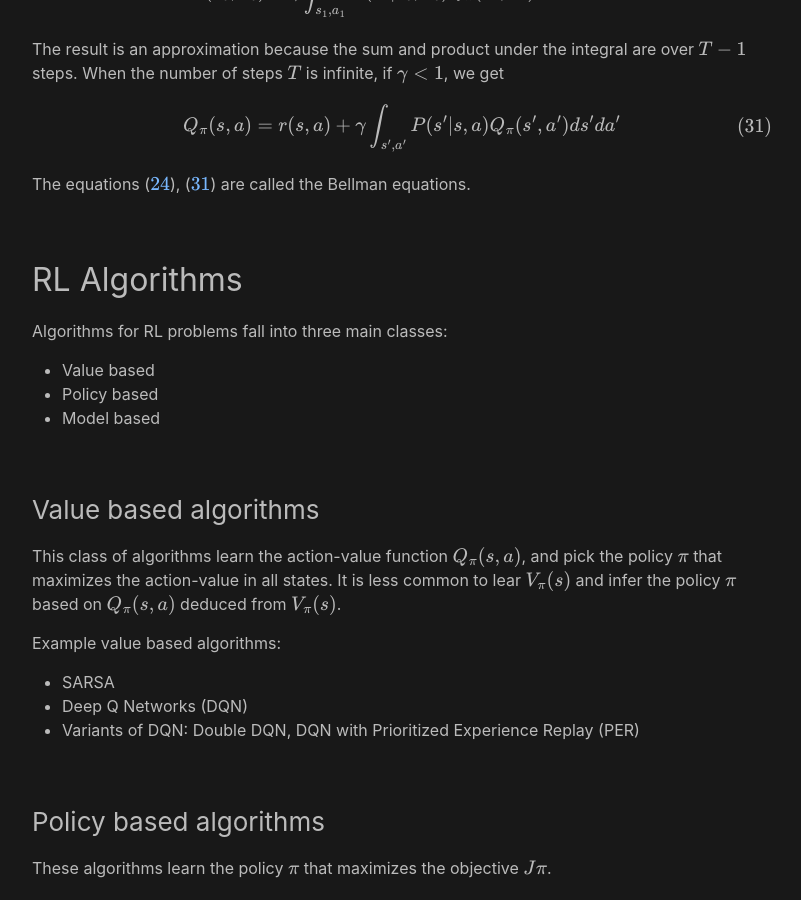
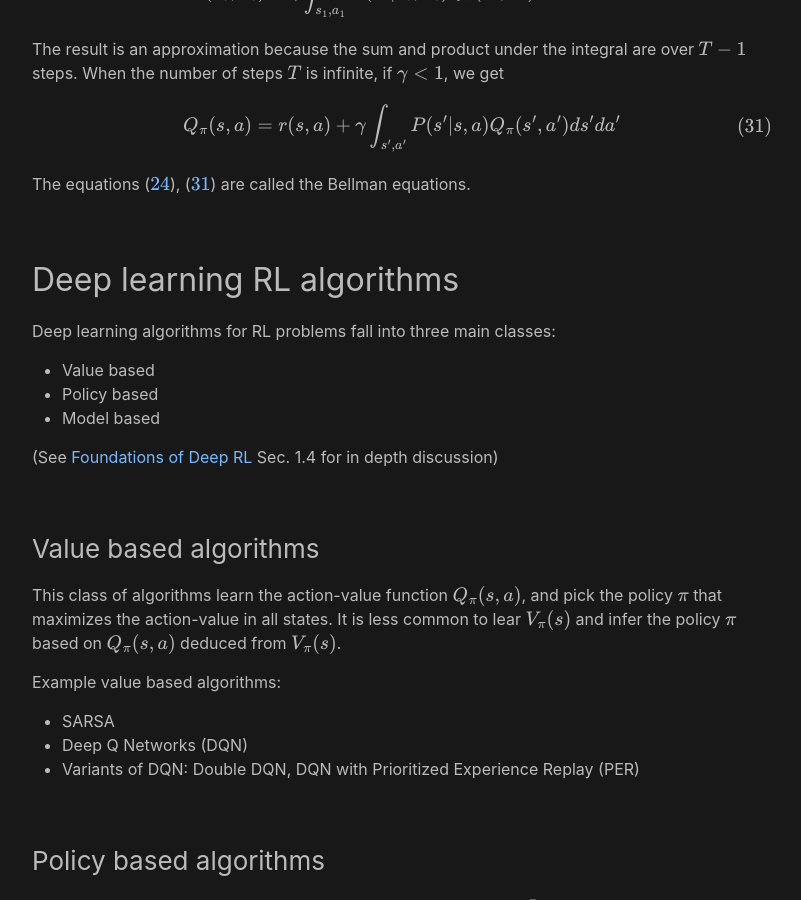
Before and after one commit to analytiq-hub/sigagent.github.io, a Jekyll site: the page built from machine_learning/_posts/2021-01-22-reinforce.md, in a window 1280 px wide and 900 px high, scrolled down 6285 px. Shown: the whole window, without its empty margins (238-1039 px from the left). Built offline with Jekyll 4.4.1, drawn with Linux system fonts in a browser that asks for light colours; formulas are drawn with MathJax 3; a script that is not in the unit is left out.

Commit message:
*** empty log message ***

```diff
--- a/machine_learning/_posts/2021-01-22-reinforce.md
+++ b/machine_learning/_posts/2021-01-22-reinforce.md
@@ -234,12 +234,14 @@ $$
 
 The equations (\ref{eq:v_bellman}), (\ref{eq:q_bellman}) are called the Bellman equations.
 
-## RL Algorithms
+## Deep learning RL algorithms
 
-Algorithms for RL problems fall into three main classes:
+Deep learning algorithms for RL problems fall into three main classes:
 - Value based
 - Policy based
 - Model based
+
+(See [Foundations of Deep RL](https://www.amazon.com/Deep-Reinforcement-Learning-Python-Hands/dp/0135172381) Sec. 1.4 for in depth discussion)
 
 ### Value based algorithms
 This class of algorithms learn the action-value function $$Q_\pi(s, a)$$, and pick the policy $$\pi$$ that maximizes the action-value in all states. It is less common to lear $$V_\pi(s)$$ and infer the policy $$\pi$$ based on $$Q_\pi(s, a)$$ deduced from $$V_\pi(s)$$.
```
